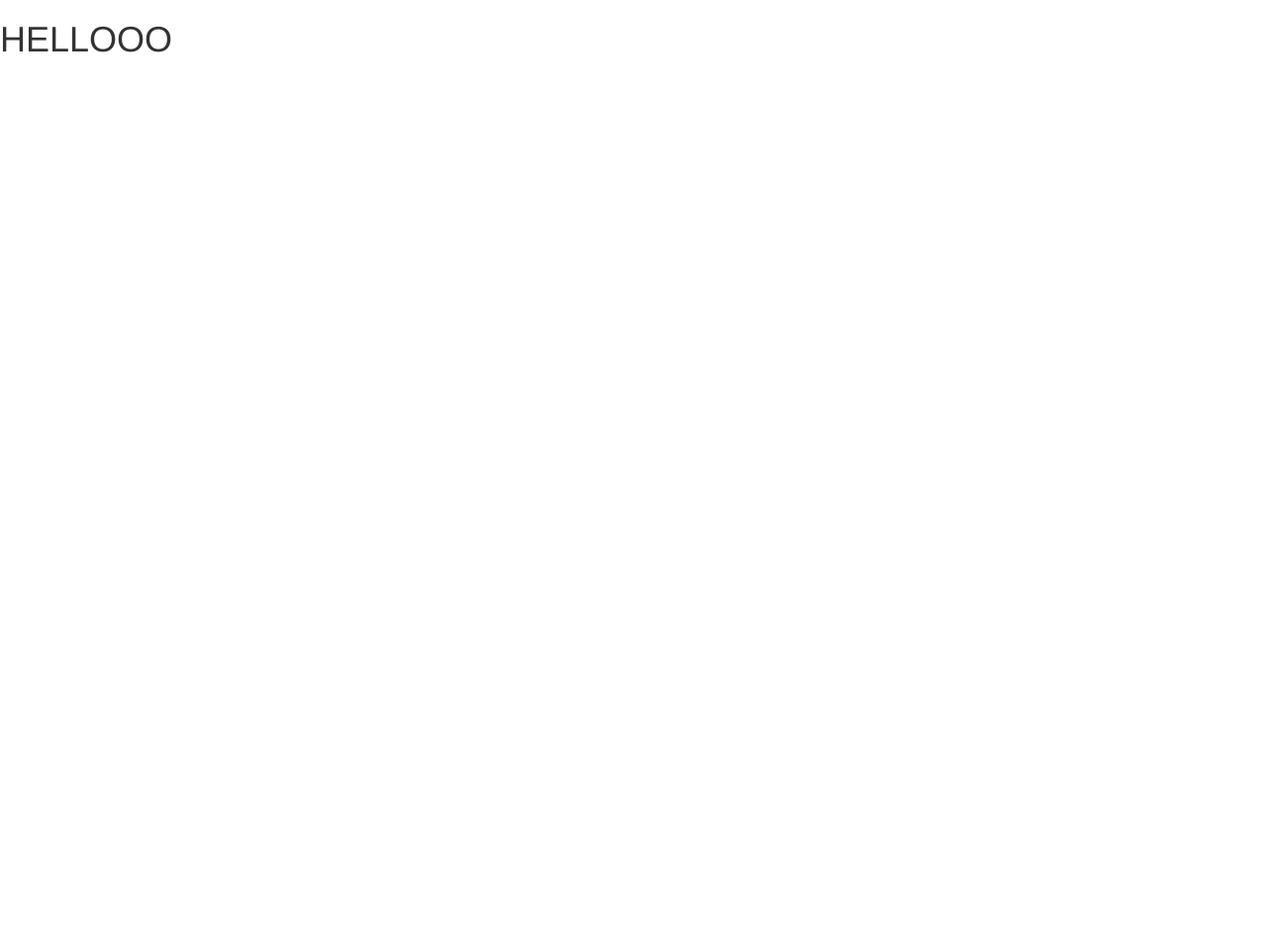
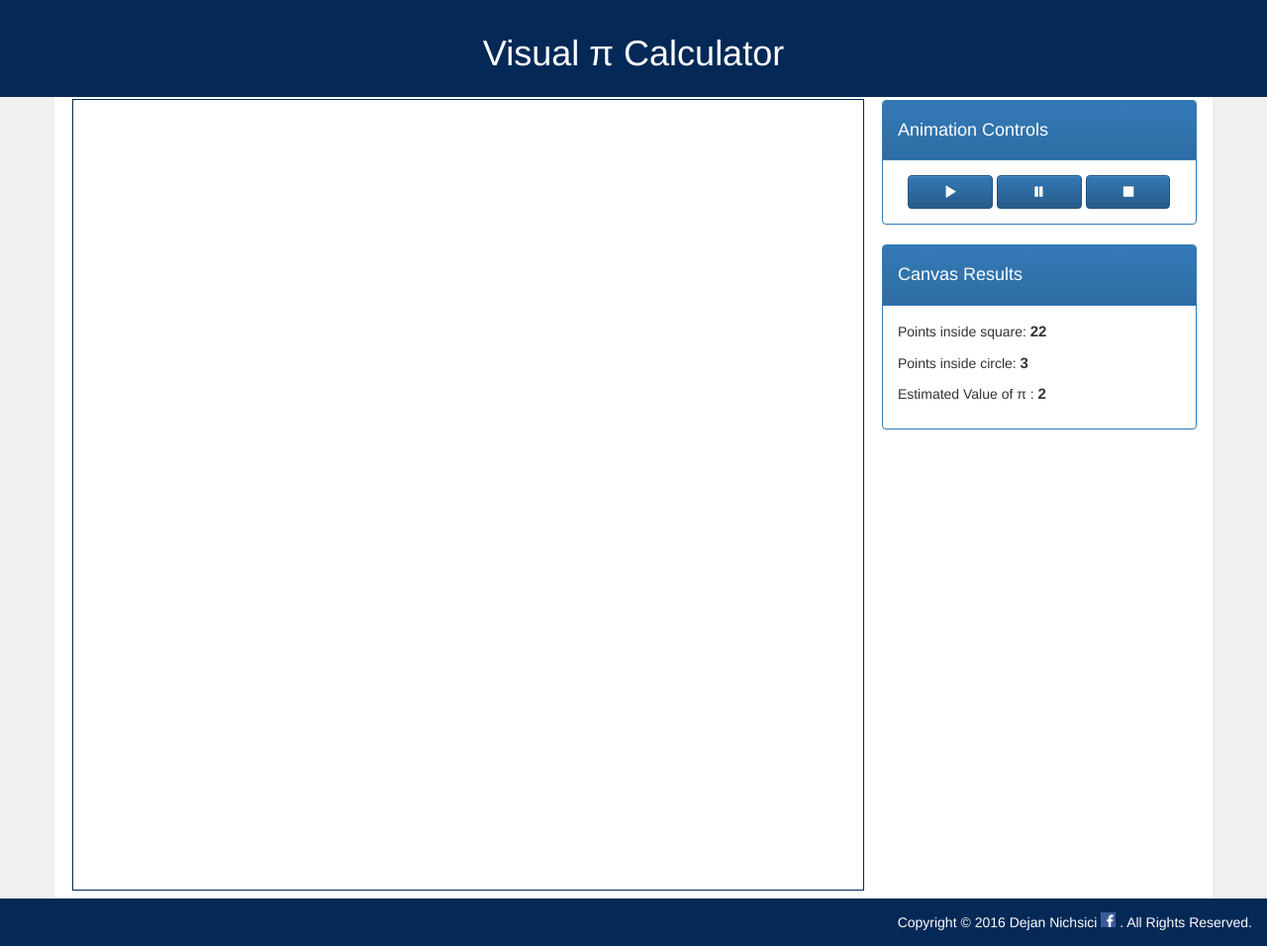
Before and after one commit to Nichsiciul/visual-pi-calculator, a website: page index.html in a window 1280 px wide. Shown: the whole page at 99% size. Before the commit the page ends 800 px from the top, so only its background shows below. Drawn offline with nearby package versions, Linux system fonts and the light colour scheme.

Commit message:
added intitial layout of page

```diff
--- a/css/styles.css
+++ b/css/styles.css
@@ -0,0 +1,60 @@
+body{
+  height: 100vh;
+  overflow: hidden;
+  background-color: #f0f0f0;
+}
+
+.main-container{
+  background-color: white;
+}
+
+.canvas-wrapper{
+    position: relative;
+    min-height: 805px;
+    min-width: 805px;
+    display: inline-block;
+}
+
+#canvas {
+    padding: 0;
+    margin: auto;
+    display: block;
+    width: 800px;
+    height: 800px;
+    position: absolute;
+    top: 0;
+    bottom: 0;
+    left: 0;
+    right: 0;
+    border:1px solid #042956;
+}
+
+.right-panel{
+    width: calc(100% - 822px);
+    vertical-align: top;
+    display: inline-block;
+    margin-top: 3px;
+    margin-left: 12px;
+}
+
+.buttons .btn{
+  width: 30%;
+}
+
+.results{
+  font-size: 15px;
+  font-weight: bold;
+}
+
+footer, header{
+    background-color: #042956;
+    padding: 14px;
+    color: #fff;
+}
+#facebook{
+    background-image: url("../images/facebook.jpg");
+    background-size: cover;
+    height: 15px;
+    width: 15px;
+    display:inline-block;
+}
--- a/index.html
+++ b/index.html
@@ -4,7 +4,7 @@
 <head>
   <meta charset="utf-8">
 
-  <title>Visual PI Calculator</title>
+  <title>Visual &pi; Calculator</title>
   <meta name="description" content="PI calculator">
   <meta name="author" content="Dejan">
 
@@ -15,8 +15,64 @@
 </head>
 
 <body>
+  <header class="container-fluid text-center">
+    <h1>Visual &pi; Calculator</h1>
+  </header>
 
-  <h1>HELLOOO</h1>
+  <div class="container main-container">
+    <div class="canvas-wrapper">
+      <canvas id="canvas" width="800" height="800">
+        Canvas Not Working!
+      </canvas>
+    </div>
+
+    <div class="right-panel">
+      <div class="panel panel-primary">
+        <div class="panel-heading">
+          <h4>Animation Controls</h4>
+        </div>
+        <div class="panel-body">
+          <div class="buttons text-center">
+            <button id="start" class="btn btn-primary" type="button" name="button"><i class="glyphicon glyphicon-play"></i></button>
+            <button id="pause" class="btn btn-primary" type="button" name="button"><i class="glyphicon glyphicon-pause"></i></button>
+            <button id="stop" class="btn btn-primary" type="button" name="button"><i class="glyphicon glyphicon-stop"></i></button>
+          </div>
+        </div>
+      </div>
+
+      <div class="panel panel-primary">
+        <div class="panel-heading">
+          <h4>Canvas Results</h4>
+        </div>
+        <div class="panel-body">
+          <p>
+            Points inside square:
+            <span id="numberOfPoints" class="results">22</span>
+          </p>
+
+          <p>
+            Points inside circle:
+            <span id="pointsInCircle" class="results">3</span>
+          </p>
+
+          <p>
+            Estimated Value of &pi; :
+            <span id="pointsInCircle" class="results">2</span>
+          </p>
+
+        </div>
+      </div>
+
+    </div>
+  </div>
+
+  <footer class="footer container-fluid text-right">
+        <span>Copyright © 2016 Dejan Nichsici </span>
+        <a href="http://www.facebook.com/dejan.nichsici">
+          <div id="facebook"></div>
+        </a>
+        <span>. All Rights Reserved.</span>
+  </footer>
 
 
   <script src="bower_components/jquery/dist/jquery.js"></script>
```
Also changed, not shown: images/facebook.jpg (added).
